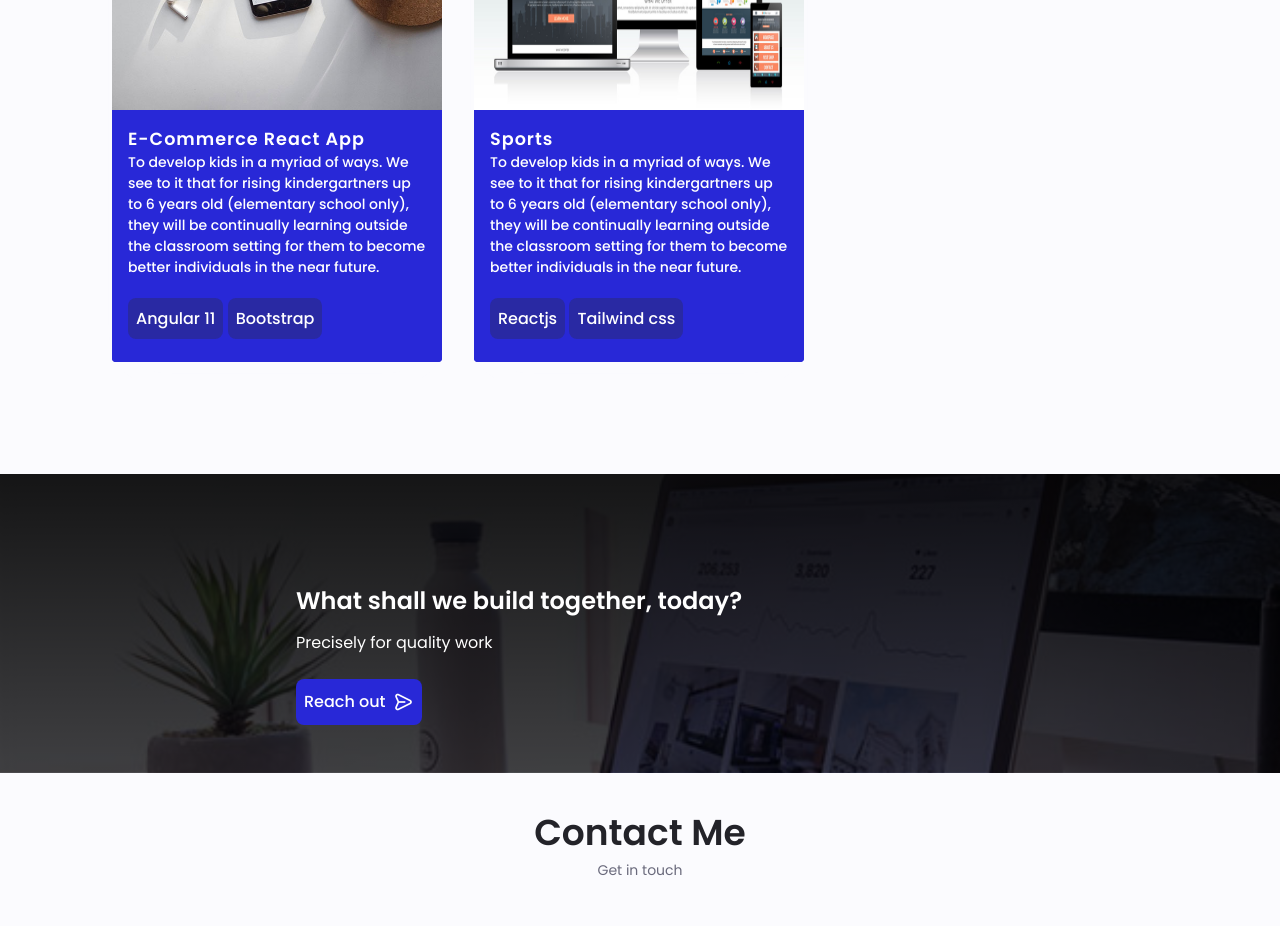
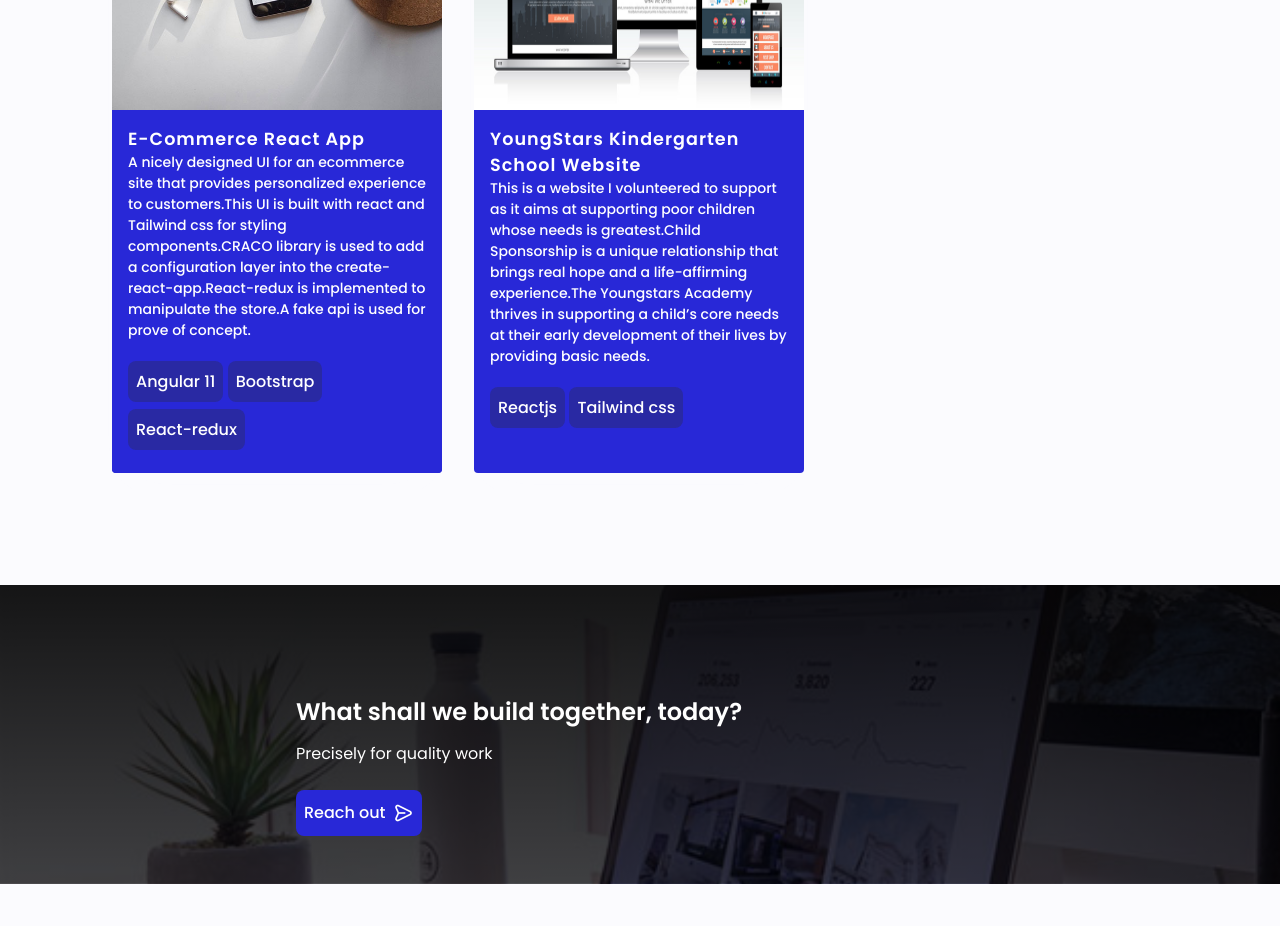
Before and after one commit to Joewings-jw/portfolio_v2, a website built with Parcel: page index.html in a window 1280 px wide. Shown: the part 1780-2706 px from the top of the page. Built offline with nearby package versions, Linux system fonts and the light colour scheme.

Commit message:
relevant data description

```diff
--- a/index.html
+++ b/index.html
@@ -166,12 +166,10 @@
                           <div class="card_image"><img src="assets/img/portfolio2.jpg" loading="lazy" alt="projectB" class="_img"></div>
                           <div class="card_content">
                             <h2 class="card_title">E-commerce React app</h2>
-                            <p class="card_text">To develop kids
-                                in a myriad of ways. We see to it that for rising kindergartners up to
-                                6 years old (elementary school only), they will be continually
-                                learning outside the classroom setting for them to become better individuals in the near future.</p>
+                            <p class="card_text">A nicely designed UI for an ecommerce site that provides personalized experience to customers.This UI is built with react and Tailwind css for styling components.CRACO library is used to add a configuration layer into the create-react-app.React-redux is implemented to manipulate the store.A fake api is used for prove of concept.</p>
                                 <span class="button bg">Angular 11</span>
                                 <span class="button bg">Bootstrap</span>
+                                <span class="button bg">React-redux</span>
                           </div>
                         </div>
                       </li>
@@ -180,10 +178,8 @@
                         data-aos-duration="500">
                           <div class="card_image"><img src="assets/img/responsiveWeb.jpg" loading="lazy" alt="projectB" class="_img"></div>
                           <div class="card_content">
-                            <h2 class="card_title">Sports</h2>
-                            <p class="card_text">To develop kids
-                                in a myriad of ways. We see to it that for rising kindergartners up to 6 years old (elementary school only), they will be continually
-                                learning outside the classroom setting for them to become better individuals in the near future.
+                            <h2 class="card_title">YoungStars kindergarten school website</h2>
+                            <p class="card_text">This is a website I volunteered to support as it aims at supporting poor children whose needs is greatest.Child Sponsorship is a unique relationship that brings real hope and a life-affirming experience.The Youngstars Academy thrives in supporting a child’s core needs at their early development of their lives by providing basic needs.
                             </p>
                             <span class="button bg">Reactjs</span>
                             <span class="button bg">Tailwind css</span>
```
Also changed, not shown: dist/index.html.
